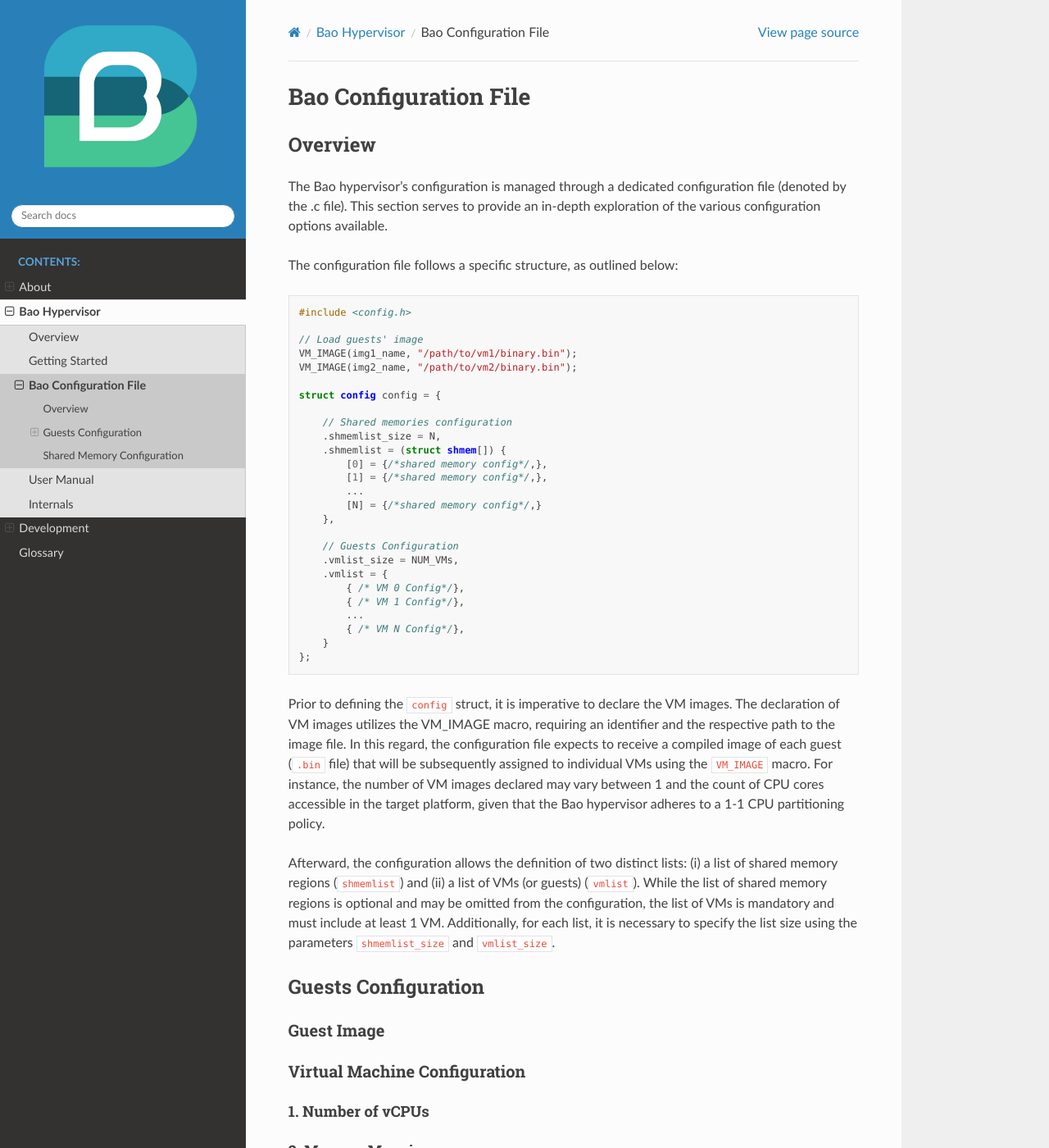
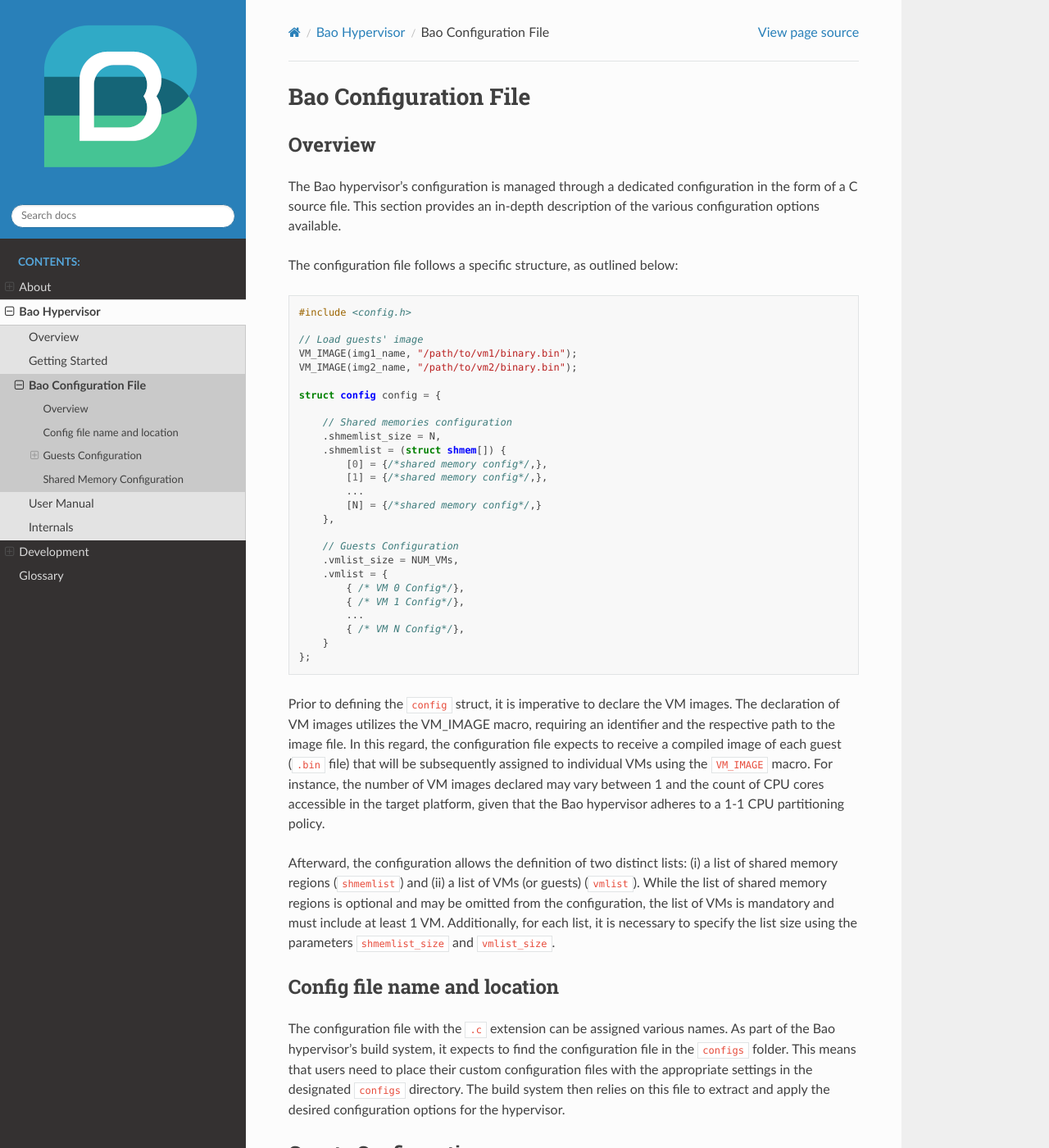
Before and after one commit to bao-project/bao-docs, a Sphinx documentation site: the page built from source/bao_hyp/config.rst, in a window 1280 px wide and 1400 px high. Shown: the whole window at 82% size. Built offline with Sphinx 7.4.7 and the Read the Docs theme 2.0.0, drawn with Linux system fonts in a browser that asks for light colours.

Commit message:
feat(doc): add a subsection to describe config file name and location
Signed-off-by: Diogo21Costa <diogoandreveigacosta@gmail.com>

```diff
--- a/source/bao_hyp/config.rst
+++ b/source/bao_hyp/config.rst
@@ -4,8 +4,8 @@ Bao Configuration File
 Overview
 --------
 The Bao hypervisor's configuration is managed through a dedicated configuration
-file (denoted by the .c file). This section serves to provide an in-depth
-exploration of the various configuration options available.
+in the form of a C source file. This section provides an in-depth
+description of the various configuration options available.
 
 The configuration file follows a specific structure, as outlined below:
 
@@ -54,6 +54,14 @@ may be omitted from the configuration, the list of VMs is mandatory and must
 include at least 1 VM. Additionally, for each list, it is necessary to specify
 the list size using the parameters ``shmemlist_size`` and ``vmlist_size``.
 
+Config file name and location
+-----------------------------
+The configuration file with the ``.c`` extension can be assigned various names.
+As part of the Bao hypervisor's build system, it expects to find the
+configuration file in the ``configs`` folder. This means that users need to
+place their custom configuration files with the appropriate settings in the
+designated ``configs`` directory. The build system then relies on this file to
+extract and apply the desired configuration options for the hypervisor.
 
 Guests Configuration
 --------------------
```
